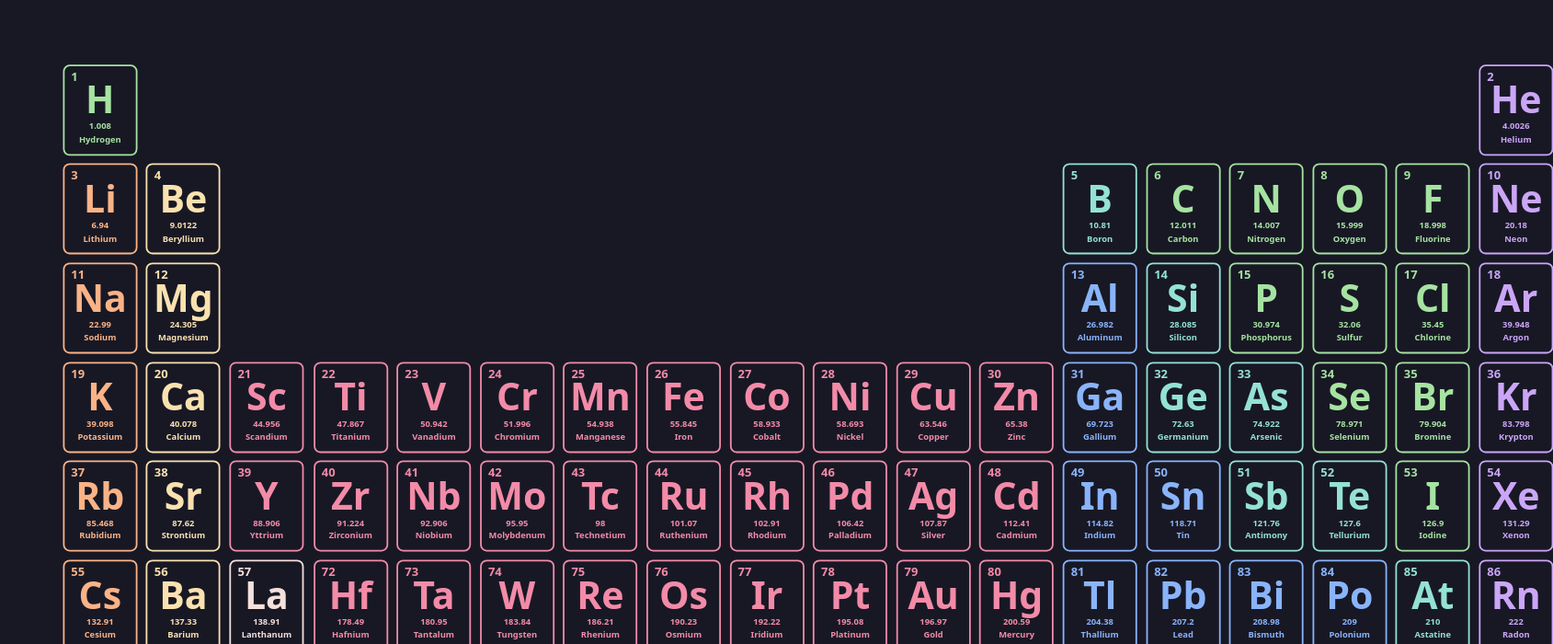
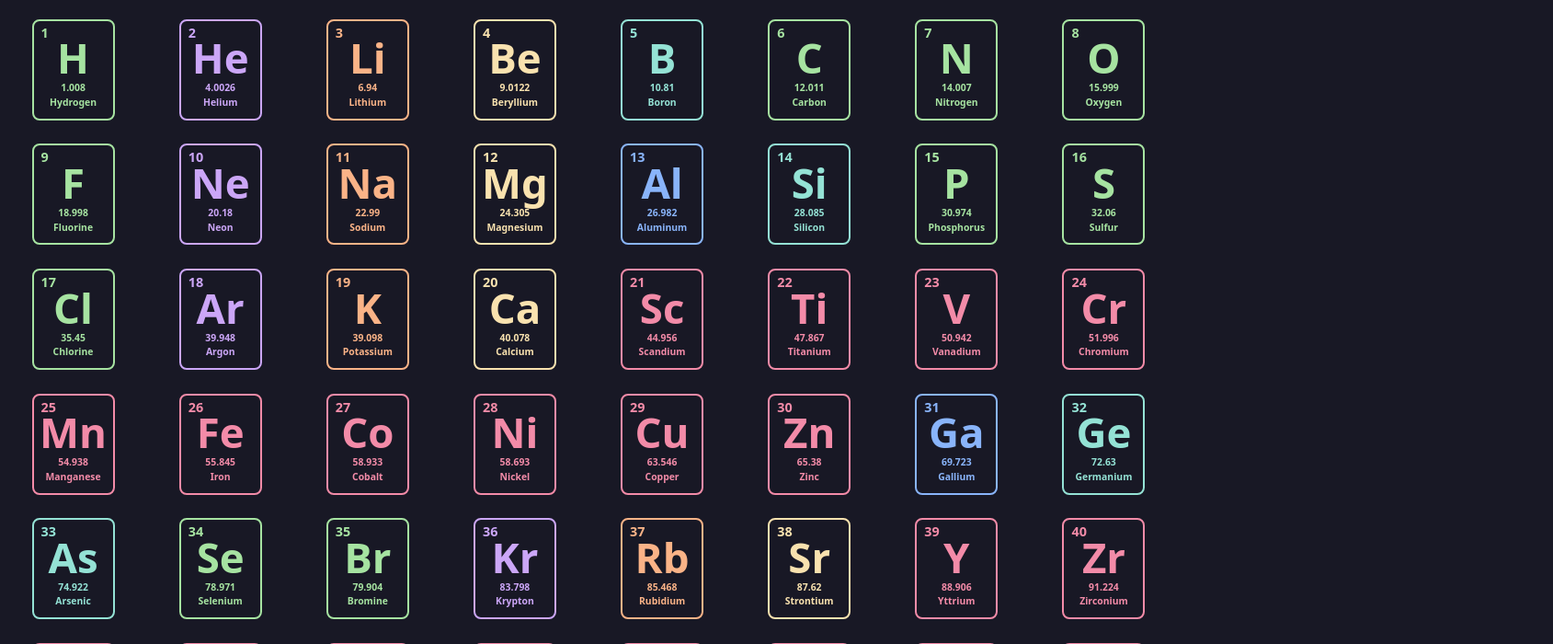
Before and after one commit to victorspinei/PeriodicTable, a React (Vite) app: page / in a window 1280 px wide. Shown: the top 700 px of the page at 92% size, 1689 px wide, since content can reach past the window. Built offline with nearby package versions, Linux system fonts and the light colour scheme.

Commit message:
responsive table

```diff
--- a/src/components/PeriodicTable.css
+++ b/src/components/PeriodicTable.css
@@ -1,41 +1,186 @@
 .periodic-table {
-  margin: 0rem auto;
+  margin: 1rem auto;
   text-align: center;
   width: 100%;
-  height: 100%;
   display: grid;
-  grid-template-columns: repeat(20, 1fr);
-  grid-template-rows: repeat(11, 1fr);
-  /* gap: 2px; */
   column-gap: 1px;
-  grid-template-areas:
-    "H . . . . . . . . . . . . . . . . . He"
-    "Li Be . . . . . . . . . . . B C N O F Ne"
-    "Na Mg . . . . . . . . . . . Al Si P S Cl Ar"
-    "K Ca Sc . Ti V Cr Mn Fe Co Ni Cu Zn Ga Ge As Se Br Kr"
-    "Rb Sr Y . Zr Nb Mo Tc Ru Rh Pd Ag Cd In Sn Sb Te I Xe"
-    "Cs Ba La . Hf Ta W Re Os Ir Pt Au Hg Tl Pb Bi Po At Rn"
-    "Fr Ra Ac . Rf Db Sg Bh Hs Mt Ds Rg Cn Nh Fl Mc Lv Ts Og"
-    ". . . . . . . . . . . . . . . . . . ."
-    ". . . . Ce Pr Nd Pm Sm Eu Gd Tb Dy Ho Er Tm Yb Lu ."
-    ". . . . Th Pa U Np Pu Am Cm Bk Cf Es Fm Md No Lr .";
-    scale: 0.8;
+  place-items: center;
 }
+
+@media (max-width: 480px) {
+  .periodic-table {
+    grid-template-columns: repeat(2, 1fr);
+    grid-template-rows: auto;
+    row-gap: 1rem;
+    grid-template-areas:
+      "H He"
+      "Li Be"
+      "B C"
+      "N O"
+      "F Ne"
+      "Na Mg"
+      "Al Si"
+      "P S"
+      "Cl Ar"
+      "K Ca"
+      "Sc Ti"
+      "V Cr"
+      "Mn Fe"
+      "Co Ni"
+      "Cu Zn"
+      "Ga Ge"
+      "As Se"
+      "Br Kr"
+      "Rb Sr"
+      "Y Zr"
+      "Nb Mo"
+      "Tc Ru"
+      "Rh Pd"
+      "Ag Cd"
+      "In Sn"
+      "Sb Te"
+      "I Xe"
+      "Cs Ba"
+      "La Ce"
+      "Pr Nd"
+      "Pm Sm"
+      "Eu Gd"
+      "Tb Dy"
+      "Ho Er"
+      "Tm Yb"
+      "Lu Hf"
+      "Ta W"
+      "Re Os"
+      "Ir Pt"
+      "Au Hg"
+      "Tl Pb"
+      "Bi Po"
+      "At Rn"
+      "Fr Ra"
+      "Ac Th"
+      "Pa U"
+      "Np Pu"
+      "Am Cm"
+      "Bk Cf"
+      "Es Fm"
+      "Md No"
+      "Lr Rf"
+      "Db Sg"
+      "Bh Hs"
+      "Mt Ds"
+      "Rg Cn"
+      "Nh Fl"
+      "Mc Lv"
+      "Ts Og";
+  }
+}
+
+@media (min-width: 480px) {
+  .periodic-table {
+    grid-template-columns: repeat(4, 1fr);
+    grid-template-rows: auto;
+    row-gap: 1rem;
+    grid-template-areas:
+      "H He Li Be"
+      "B C N O"
+      "F Ne Na Mg"
+      "Al Si P S"
+      "Cl Ar K Ca"
+      "Sc Ti V Cr"
+      "Mn Fe Co Ni"
+      "Cu Zn Ga Ge"
+      "As Se Br Kr"
+      "Rb Sr Y Zr"
+      "Nb Mo Tc Ru"
+      "Rh Pd Ag Cd"
+      "In Sn Sb Te"
+      "I Xe Cs Ba"
+      "La Ce Pr Nd"
+      "Pm Sm Eu Gd"
+      "Tb Dy Ho Er"
+      "Tm Yb Lu Hf"
+      "Ta W Re Os"
+      "Ir Pt Au Hg"
+      "Tl Pb Bi Po"
+      "At Rn Fr Ra"
+      "Ac Th Pa U"
+      "Np Pu Am Cm"
+      "Bk Cf Es Fm"
+      "Md No Lr Rf"
+      "Db Sg Bh Hs"
+      "Mt Ds Rg Cn"
+      "Nh Fl Mc Lv"
+      "Ts Og . .";
+  }
+}
+
 @media (min-width: 768px) {
   .periodic-table {
-    scale: 0.6;
+    grid-template-columns: repeat(6, 1fr);
+    grid-template-rows: auto;
+    row-gap: 1rem;
+    grid-template-areas:
+      "H He Li Be B C"
+      "N O F Ne Na Mg"
+      "Al Si P S Cl Ar"
+      "K Ca Sc Ti V Cr"
+      "Mn Fe Co Ni Cu Zn"
+      "Ga Ge As Se Br Kr"
+      "Rb Sr Y Zr Nb Mo"
+      "Tc Ru Rh Pd Ag Cd"
+      "In Sn Sb Te I Xe"
+      "Cs Ba La Ce Pr Nd"
+      "Pm Sm Eu Gd Tb Dy"
+      "Ho Er Tm Yb Lu Hf"
+      "Ta W Re Os Ir Pt"
+      "Au Hg Tl Pb Bi Po"
+      "At Rn Fr Ra Ac Th"
+      "Pa U Np Pu Am Cm"
+      "Bk Cf Es Fm Md No"
+      "Lr Rf Db Sg Bh Hs"
+      "Mt Ds Rg Cn Nh Fl"
+      "Mc Lv Ts Og . .";
   }
 }
 
 @media (min-width: 1080px) {
   .periodic-table {
-    scale: 0.8;
+    grid-template-columns: repeat(8, 1fr);
+    grid-template-rows: auto;
+    row-gap: 1rem;
+    grid-template-areas:
+      "H He Li Be B C N O"
+      "F Ne Na Mg Al Si P S"
+      "Cl Ar K Ca Sc Ti V Cr"
+      "Mn Fe Co Ni Cu Zn Ga Ge"
+      "As Se Br Kr Rb Sr Y Zr"
+      "Nb Mo Tc Ru Rh Pd Ag Cd"
+      "In Sn Sb Te I Xe Cs Ba"
+      "La Ce Pr Nd Pm Sm Eu Gd"
+      "Tb Dy Ho Er Tm Yb Lu Hf"
+      "Ta W Re Os Ir Pt Au Hg"
+      "Tl Pb Bi Po At Rn Fr Ra"
+      "Ac Th Pa U Np Pu Am Cm"
+      "Bk Cf Es Fm Md No Lr Rf"
+      "Db Sg Bh Hs Mt Ds Rg Cn"
+      "Nh Fl Mc Lv Ts Og . .";
   }
 }
 
-@media (min-width: 1280px) {
+@media (min-width: 1600px) {
   .periodic-table {
-   scale: 0.9;
+    grid-template-columns: repeat(20, 1fr);
+    grid-template-rows: repeat(10, 1fr);
+    grid-template-areas:
+      "H . . . . . . . . . . . . . . . . . He"
+      "Li Be . . . . . . . . . . . B C N O F Ne"
+      "Na Mg . . . . . . . . . . . Al Si P S Cl Ar"
+      "K Ca Sc . Ti V Cr Mn Fe Co Ni Cu Zn Ga Ge As Se Br Kr"
+      "Rb Sr Y . Zr Nb Mo Tc Ru Rh Pd Ag Cd In Sn Sb Te I Xe"
+      "Cs Ba La . Hf Ta W Re Os Ir Pt Au Hg Tl Pb Bi Po At Rn"
+      "Fr Ra Ac . Rf Db Sg Bh Hs Mt Ds Rg Cn Nh Fl Mc Lv Ts Og"
+      ". . . . Ce Pr Nd Pm Sm Eu Gd Tb Dy Ho Er Tm Yb Lu ."
+      ". . . . Th Pa U Np Pu Am Cm Bk Cf Es Fm Md No Lr .";
   }
 }
 
```
